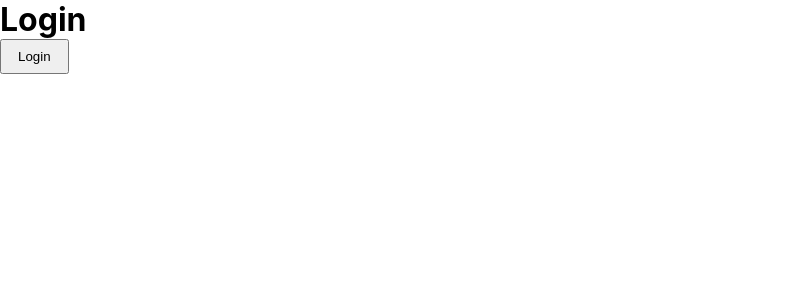
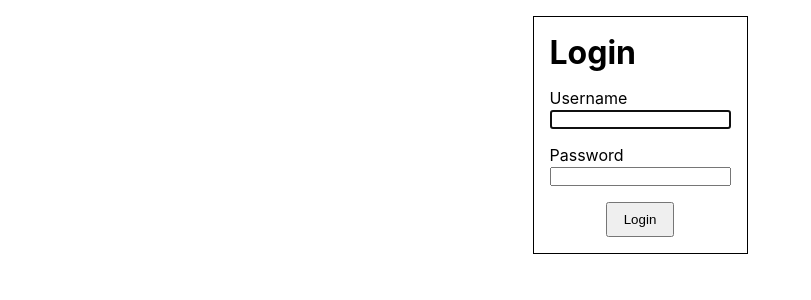
Before and after one commit to nahhuaraujo/gp-routing-ts, a React (Create React App) app: page /login in a window 1280 px wide. Shown: the top 300 px of the page, without its empty margins (0-811 px from the left). Built offline with nearby package versions, Linux system fonts and the light colour scheme.

Commit message:
Refactor Login page, implement styled-components, add authentication token & env configuration

```diff
--- a/src/components/LoginButton/LoginButton.styled.ts
+++ /dev/null
@@ -1,5 +0,0 @@
-import styled from 'styled-components';
-
-export const LoginButton = styled.button`
-  padding: 0.5rem 1rem;
-`;
--- a/src/components/LoginButton/LoginButton.tsx
+++ /dev/null
@@ -1,21 +0,0 @@
-import { useNavigate } from 'react-router-dom';
-import { useUserActions } from '../../hooks';
-import { Roles } from '../../models';
-import { PrivateRoutes } from '../../routes';
-import { getMorty } from '../../services';
-import * as S from './LoginButton.styled';
-
-const LoginButton = () => {
-  const { createUser } = useUserActions();
-  const navigate = useNavigate();
-
-  const login = async () => {
-    const morty = await getMorty();
-    createUser({ ...morty, role: Roles.ADMIN });
-    navigate(`/${PrivateRoutes.PRIVATE}`);
-  };
-
-  return <S.LoginButton onClick={login}>Login</S.LoginButton>;
-};
-
-export default LoginButton;
--- a/src/components/LoginButton/index.ts
+++ /dev/null
@@ -1 +0,0 @@
-export { default as LoginButton } from './LoginButton';
--- a/src/components/index.ts
+++ b/src/components/index.ts
@@ -1,3 +1,2 @@
 export * from './LogoutButton';
-export * from './LoginButton';
 export * from './Loading';
--- a/src/guard/auth.guard.tsx
+++ b/src/guard/auth.guard.tsx
@@ -5,5 +5,5 @@ import { PublicRoutes } from '../routes';
 
 export const AuthGuard = () => {
   const user = useSelector((store: AppStore) => store.user);
-  return user.id ? <Outlet /> : <Navigate to={PublicRoutes.LOGIN} />;
+  return user.token ? <Outlet /> : <Navigate to={PublicRoutes.LOGIN} />;
 };
--- a/src/models/user.model.ts
+++ b/src/models/user.model.ts
@@ -3,8 +3,10 @@ import { Roles } from './roles';
 export interface User {
   id: number;
   name: string;
+  username: string;
   email: string;
   role: Roles;
+  token: string;
   image?: string;
   location?: {
     name: string;
--- /dev/null
+++ b/src/pages/Login/Login.styled.ts
@@ -0,0 +1,24 @@
+import styled from 'styled-components';
+
+export const Login = styled.form`
+  border: 1px solid black;
+  padding: 1rem;
+  width: max-content;
+  margin: 1rem auto;
+
+  > h1 {
+    padding-bottom: 1rem;
+  }
+  > label {
+    display: block;
+  }
+  > input {
+    margin-bottom: 1rem;
+  }
+  > button {
+    width: max-content;
+    margin: 0 auto;
+    padding: 0.5rem 1rem;
+    display: block;
+  }
+`;
--- a/src/pages/Login/Login.tsx
+++ b/src/pages/Login/Login.tsx
@@ -1,11 +1,19 @@
-import { LoginButton } from '../../components';
+import { useLogin } from './hooks';
+import * as S from './Login.styled';
 
 const Login = () => {
+  const { username, password, changeHandler, submitHandler } = useLogin();
+
   return (
-    <div>
+    <S.Login onSubmit={submitHandler}>
       <h1>Login</h1>
-      <LoginButton />
-    </div>
+      <label htmlFor='username'>Username</label>
+      <input id='username' type='text' onChange={changeHandler} value={username} autoFocus />
+      <label htmlFor='password'>Password</label>
+      <input id='password' type='password' onChange={changeHandler} value={password} />
+      <button>Login</button>
+    </S.Login>
   );
 };
+
 export default Login;
--- /dev/null
+++ b/src/pages/Login/hooks/index.ts
@@ -0,0 +1 @@
+export * from './useLogin';
--- /dev/null
+++ b/src/pages/Login/hooks/useLogin.ts
@@ -0,0 +1,40 @@
+import axios from 'axios';
+import { useState } from 'react';
+import { useNavigate } from 'react-router-dom';
+import { useUserActions } from '../../../hooks';
+import { PrivateRoutes } from '../../../routes';
+
+export const useLogin = () => {
+  const [username, setUsername] = useState('');
+  const [password, setPassword] = useState('');
+  const { login } = useUserActions();
+  const navigate = useNavigate();
+
+  const changeHandler = (e: React.ChangeEvent<HTMLInputElement>) => {
+    if (e.target.id === 'username') setUsername(e.target.value);
+    if (e.target.id === 'password') setPassword(e.target.value);
+  };
+
+  const submitHandler = (e: React.FormEvent<HTMLFormElement>) => {
+    e.preventDefault();
+    const userLogin = async () => {
+      try {
+        const response = await axios.post('http://localhost:4000/api/login', { username, password });
+        login(response.data);
+        navigate(`/${PrivateRoutes.PRIVATE}`);
+      } catch (error) {
+        console.log(error);
+      }
+    };
+    userLogin();
+    setUsername('');
+    setPassword('');
+  };
+
+  return {
+    username,
+    password,
+    changeHandler,
+    submitHandler,
+  };
+};
--- a/src/redux/slices/user-slice.ts
+++ b/src/redux/slices/user-slice.ts
@@ -5,23 +5,17 @@ import { clearLocalStorage, getLocalStorage, setLocalStorage } from '../../util/
 const initialState: User = {
   id: 0,
   name: '',
+  username: '',
   email: '',
   role: Roles.USER,
+  token: '',
 };
 
 export const userSlice = createSlice({
   name: 'user',
   initialState: getLocalStorage('user') ? getLocalStorage('user') : initialState,
   reducers: {
-    createUser: (state, action) => {
-      const newState = {
-        ...state,
-        ...action.payload,
-      };
-      setLocalStorage('user', newState);
-      return newState;
-    },
-    updateUser: (state, action) => {
+    login: (state, action) => {
       const newState = {
         ...state,
         ...action.payload,
--- a/src/services/auth.service.ts
+++ b/src/services/auth.service.ts
@@ -1,6 +1,6 @@
 import axios from 'axios';
 
-const baseUrl = `https://rickandmortyapi.com/api`;
+const baseUrl = `${process.env.REACT_APP_BASE_URL}`;
 const characterUrl = `${baseUrl}/character`;
 
 export const getMorty = async () => {
```
Also changed, not shown: 1 other file (tests, documents, lock files or other folders).
